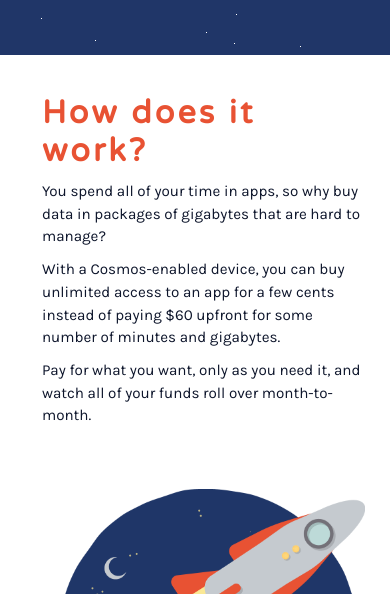
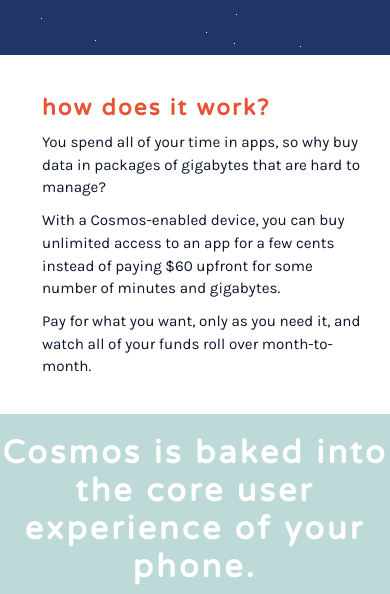
Before and after one commit to bluucat/Cosmos-Website, a plain HTML site: page index.html in a window 390 px wide. Shown: the part 224-818 px from the top of the page. Drawn offline with Linux system fonts and the light colour scheme.

Commit message:
spaceship kill under 900px
fixed mobile issues with section 2

```diff
--- a/css/cosmos-style.css
+++ b/css/cosmos-style.css
@@ -343,9 +343,9 @@
 .section-whatwedo .double {
 	display: inline-block;
 	vertical-align: top;
-	margin: 3% auto 10% 2%;
+	margin: 3% auto 10% 4%;
 	padding-right: 2%;
-	width: 40%;
+	width: 37%;
 }
 
 .section-whatwedo .spacer {
@@ -355,6 +355,15 @@
 .section-whatwedo img {
 	padding: 30% auto auto auto;
 	max-height: 60%;
+}
+
+.section-whatwedo h1 {
+	font-size: 1.8em;
+	font-family: 'Varela Round', sans-serif;
+	color: #e85233;
+	letter-spacing: .1em;
+	margin: 5% auto 3% auto;
+	text-align: left;
 }
 
 }
@@ -403,6 +412,16 @@
 .section-whatwedo img {
 	padding-top: 8%;
 }
+
+.section-whatwedo h1 {
+	font-size: 1.7em;
+	font-family: 'Varela Round', sans-serif;
+	color: #e85233;
+	letter-spacing: .1em;
+	margin: 4% auto 5% auto;
+	text-align: left;
+}
+
 }
 
 
@@ -435,6 +454,15 @@
 
 /*-- what we do --*/
 
+.section-whatwedo h1 {
+	font-size: 1.6em;
+	font-family: 'Varela Round', sans-serif;
+	color: #e85233;
+	letter-spacing: .1em;
+	margin: 5% auto 3% auto;
+	text-align: left;
+}
+
 .section-whatwedo p {
 	font-size: .95em;
 	line-height: 1.5em;
@@ -460,6 +488,9 @@
 
 .section-whatwedo img {
 	padding: 8% auto auto auto;
+	margin-left: 10%;
+	max-width: 50%;
+	display: none;
 }
 
 }
@@ -492,6 +523,15 @@
 
 /*-- what we do --*/
 
+.section-whatwedo h1 {
+	font-size: 1.4em;
+	font-family: 'Varela Round', sans-serif;
+	color: #e85233;
+	letter-spacing: .1em;
+	margin: 5% auto 3% auto;
+	text-align: left;
+}
+
 .section-whatwedo p {
 	font-size: .95em;
 	line-height: 1.5em;
--- a/index.html
+++ b/index.html
@@ -80,7 +80,7 @@
     <div class="wrapper">
 
       <div class="double">
-          <h1>How does it work?</h1>
+          <h1>how does it work?</h1>
           <p>You spend all of your time in apps, so why buy data in packages of gigabytes that are hard to manage?</p>
           <p>With a Cosmos-enabled device, you can buy unlimited access to an app for a few cents instead of paying $60 upfront for some number of minutes and gigabytes.</p><p> Pay for what you want, only as you need it, and watch all of your funds roll over month-to-month.</p>
       </div>
```
